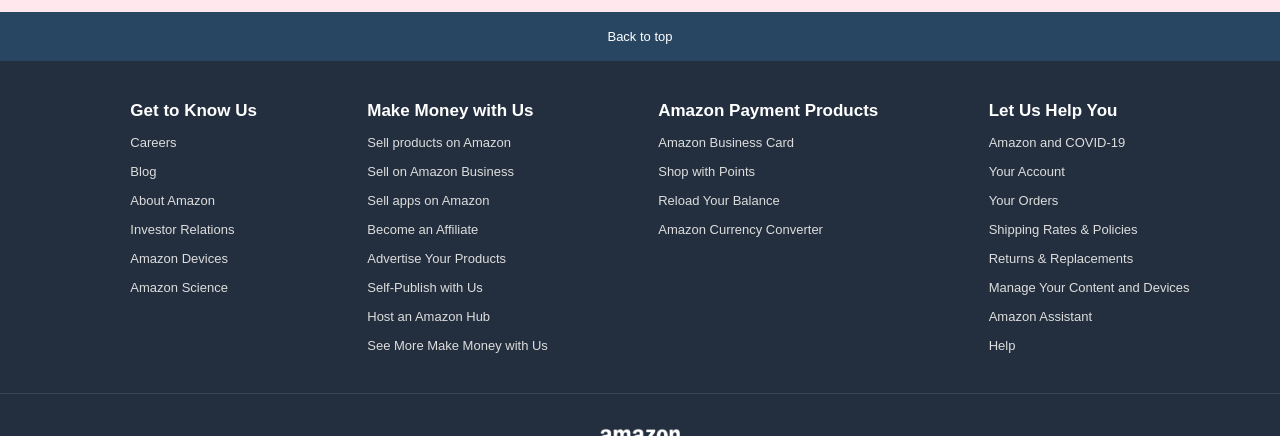
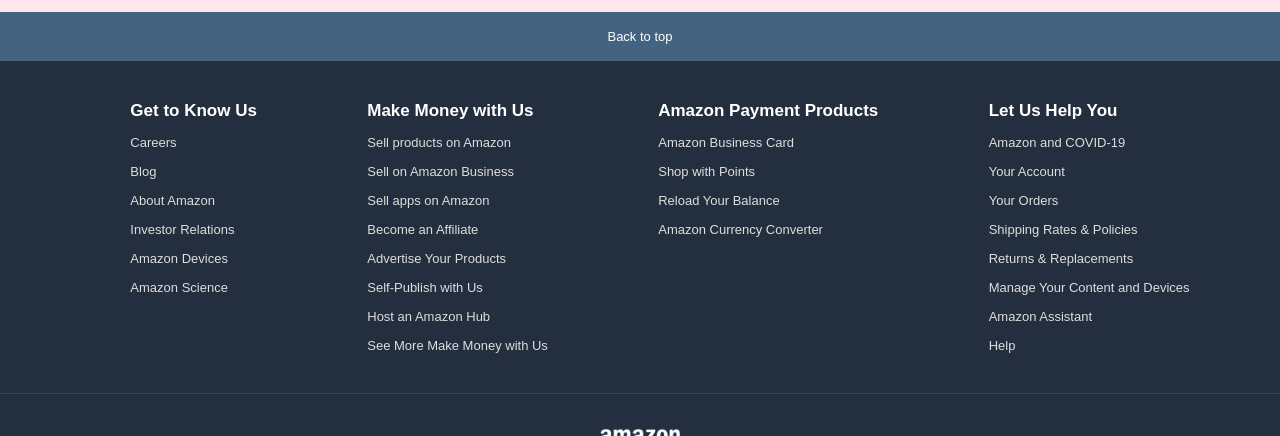
Before and after one commit to Shubham84095/Amazon-clone, a plain HTML site: page index.html in a window 1280 px wide. In both pictures the pointer is over the element "Back to top". Shown: the part 1264-1700 px from the top of the page. Drawn offline with Linux system fonts and the light colour scheme.

Commit message:
Update style.css
added hover effect

```diff
--- a/style.css
+++ b/style.css
@@ -255,6 +255,11 @@
     font-size: 13px;
 
 }
+.foot-panel1:hover {
+    background-color:#446380 ;
+    cursor: pointer;
+
+}
 
 .foot-panel2 {
     display: flex;
```
